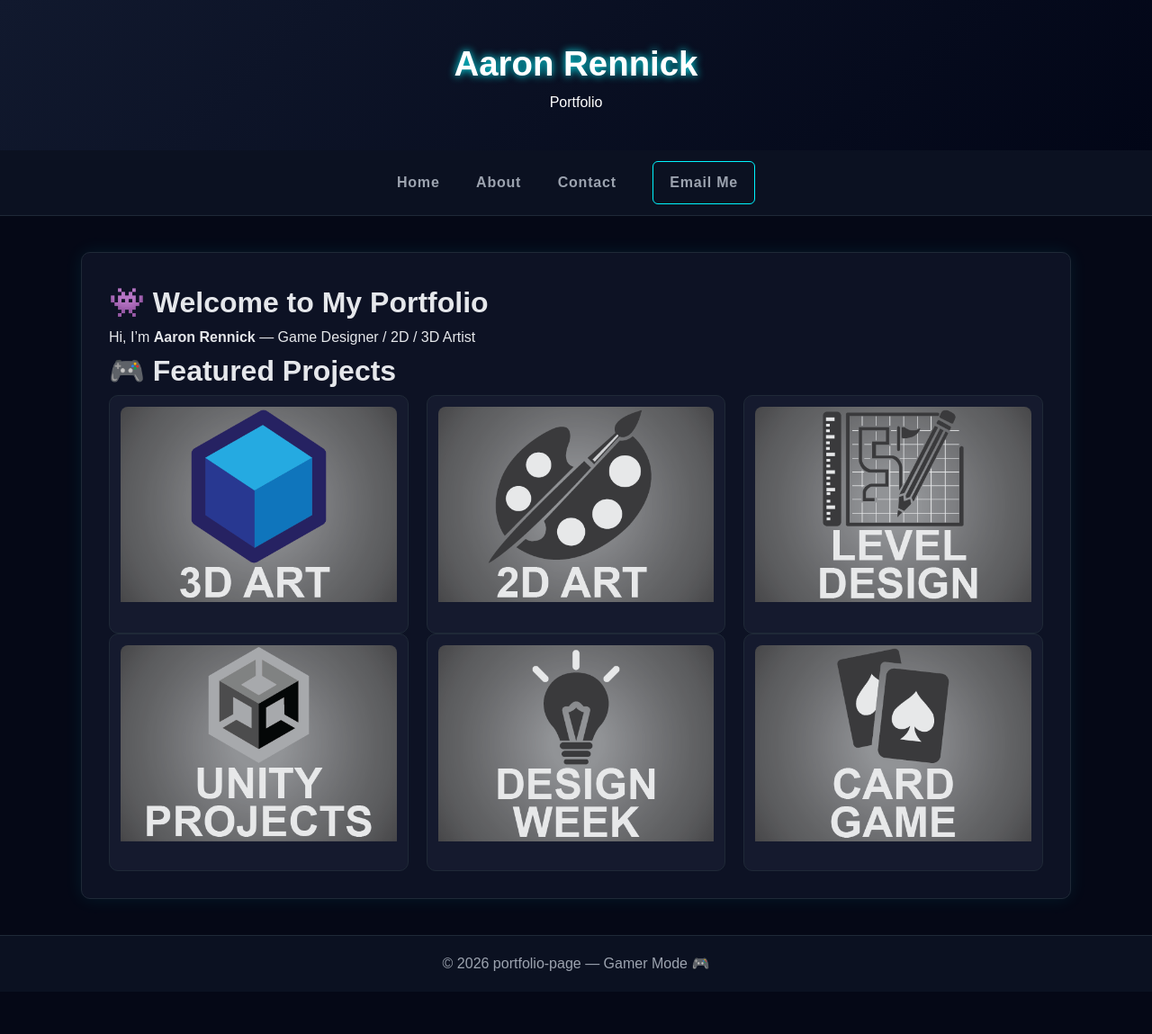
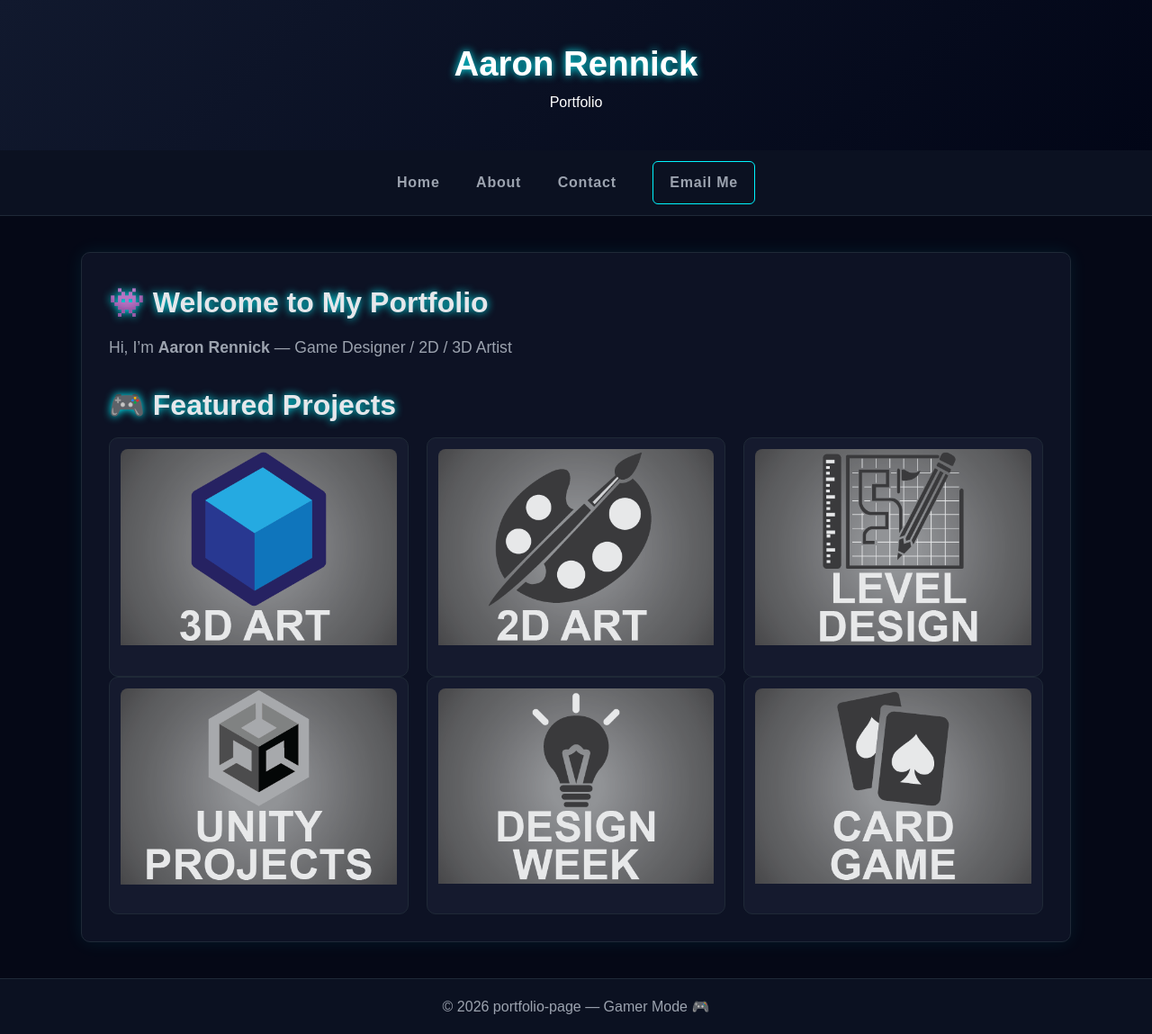
Before and after one commit to DarkAaron999/portfolio-page, a Jekyll site: the page built from index.md, in a window 1280 px wide. Shown: the whole page at 90% size. Built offline with Jekyll 4.4.1, drawn with Linux system fonts in a browser that asks for light colours; before the commit the page ends 1102 px from its top, so only the background shows below that.

Commit message:
Update index.md

```diff
--- a/index.md
+++ b/index.md
@@ -3,11 +3,10 @@
 title: Home
 ---
 
-# 👾 Welcome to My Portfolio
+<h1 class="project-title">👾 Welcome to My Portfolio</h1>
+<p class="project-subtitle">Hi, I’m <strong>Aaron Rennick</strong> — Game Designer / 2D / 3D Artist</p>
 
-Hi, I’m **Aaron Rennick** — Game Designer / 2D / 3D Artist
-
-# 🎮 Featured Projects
+<h1 class="project-title">🎮 Featured Projects</h1>
 
 <div class="project-grid">
 
```
